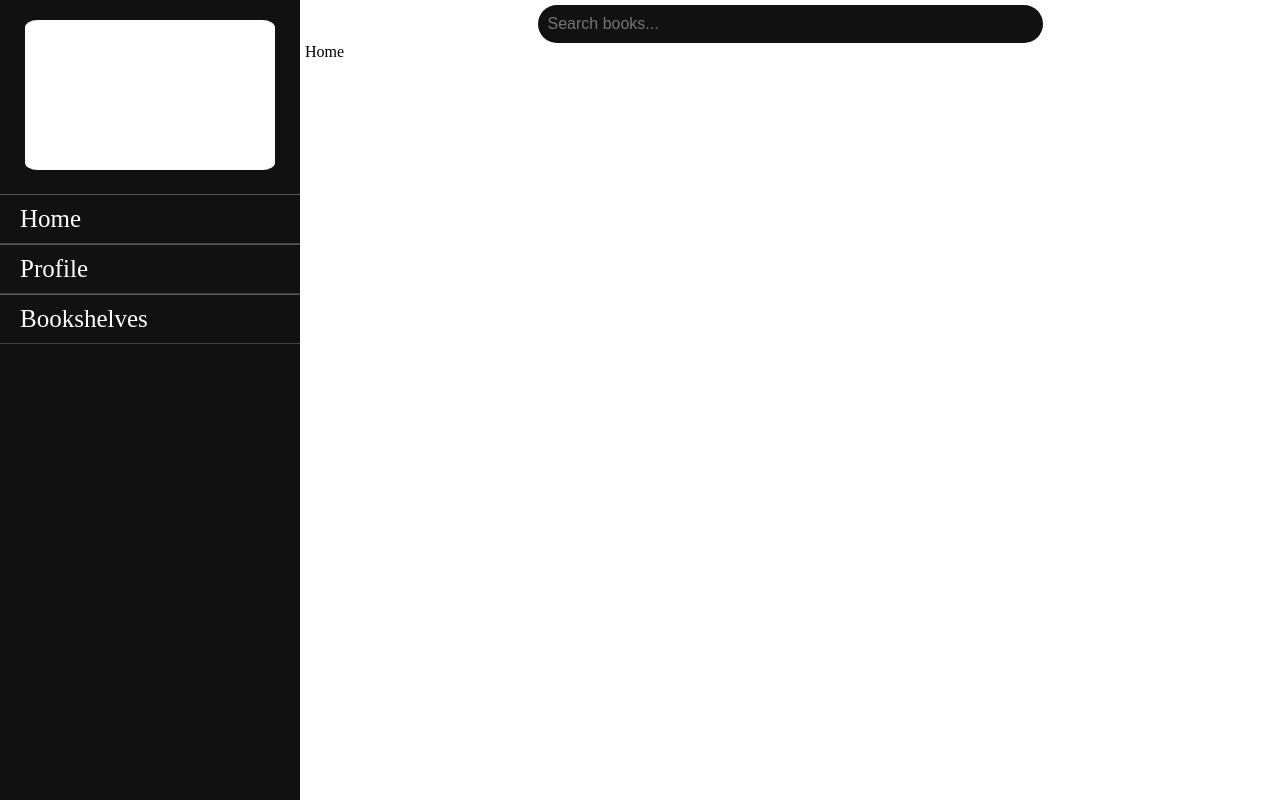
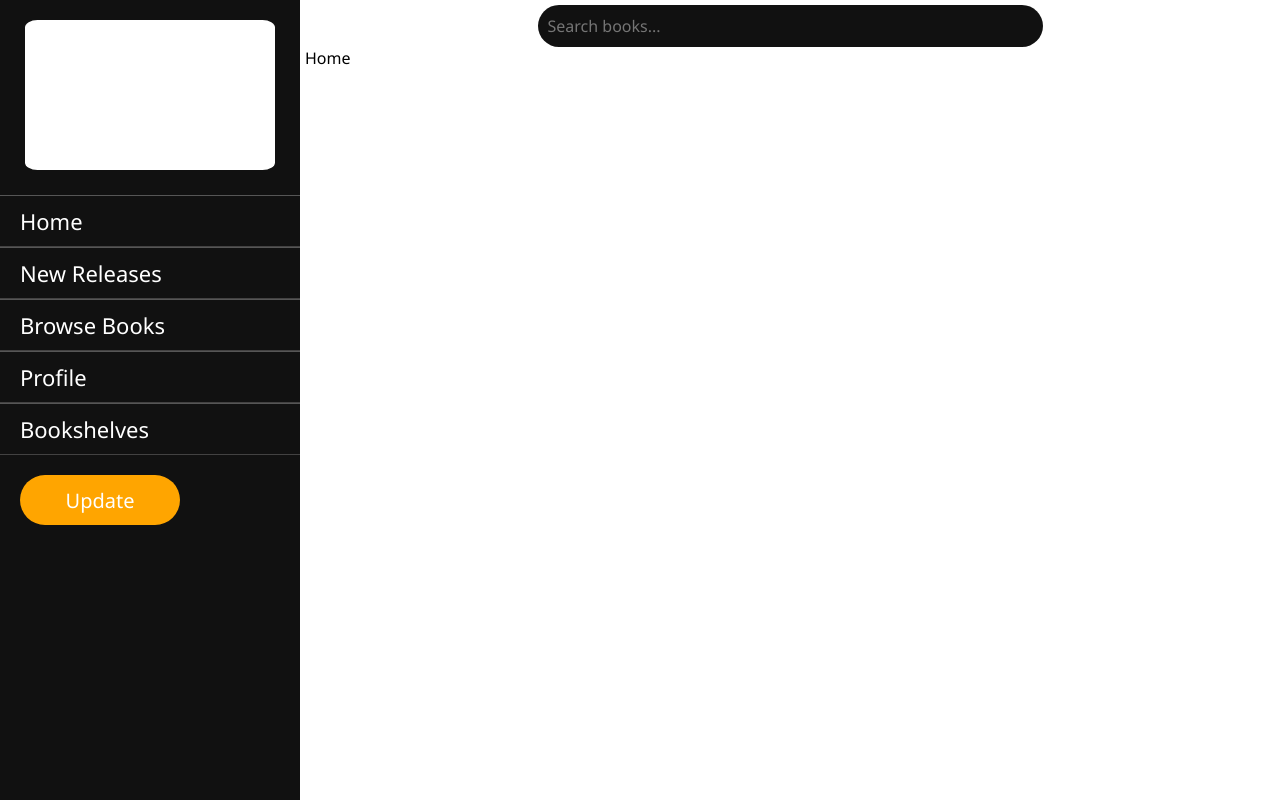
Before and after one commit to mdb-00/checkyoshelf-django-project, a Django app: page /home/ in a window 1280 px wide. Run offline with Django 5.2, Linux system fonts and the light colour scheme.

Commit message:
added more nav links and a button

```diff
--- a/app/static/styles.css
+++ b/app/static/styles.css
@@ -3,6 +3,7 @@
     padding: 0;
     list-style: none;
     text-decoration: none;
+    font-family: 'Segoe UI', Tahoma, Geneva, Verdana, sans-serif;
 }
 
 .wrapper {
@@ -37,7 +38,7 @@
 }
 
 .wrapper .side-nav ul li a {
-    font-size: 25px;
+    font-size: 22px;
     color: white;
     display: block;
 }
@@ -46,13 +47,27 @@
     background-color: #565656;
 }
 
-  /* .wrapper .side-nav a {
-    padding: 8px 8px 8px 30px;
-    font-size: 25px;
+.wrapper .btn-container {
+    padding: 20px;
+}
+
+.wrapper .btn-container .btn {
+    height: 40px;
+    width: 150px;
+    padding: 5px;
+    background-color: orange;
+    display: flex;
+    justify-content: center;
+    align-items: center;
+    border-radius: 35px;
+}
+
+.wrapper .btn-container .btn a {
+    font-size: 20px;
+    font-weight: 500;
     color: white;
     display: block;
-    transition: 0.3s;
-  } */
+}
 
 .wrapper .main-content {
     width: 100%;
--- a/app/templates/base.html
+++ b/app/templates/base.html
@@ -14,9 +14,16 @@
         <div class="profile-pic"><span></span></div>
         <ul>
           <li><a href="{% url "home" %}">Home</a></li>
+          <li><a href="">New Releases</a></li>
+          <li><a href="">Browse Books</a></li>
           <li><a href="{% url "profile" "mharris" %}">Profile</a></li>
           <li><a href="">Bookshelves</a></li>
         </ul>
+        <div class="btn-container">
+          <div class="btn">
+            <a href="">Update</a>
+          </div>
+        </div>
       </div>
       <div class="main-content">{% block content %}{% endblock content %}</div>
     </div>
```
